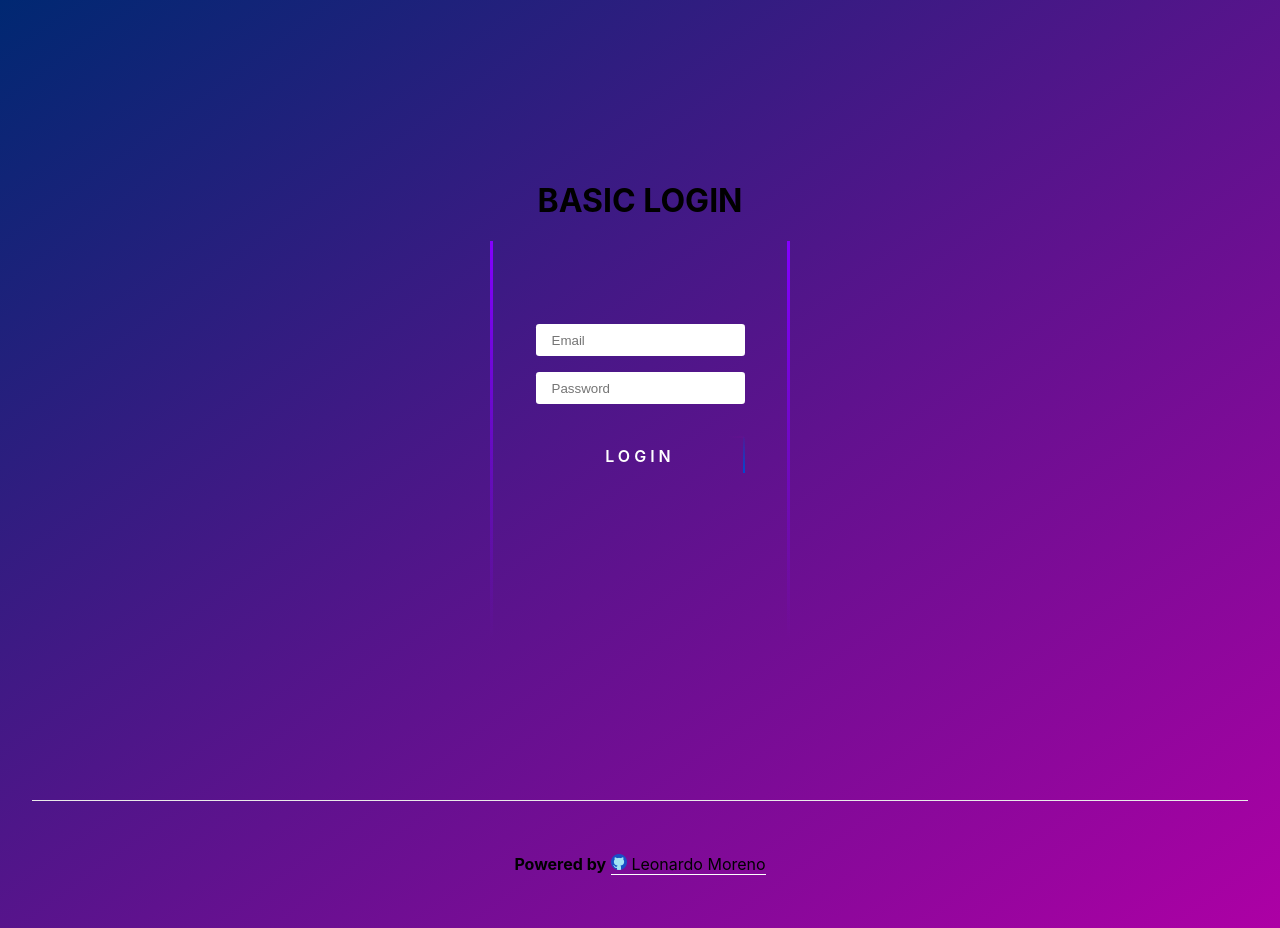
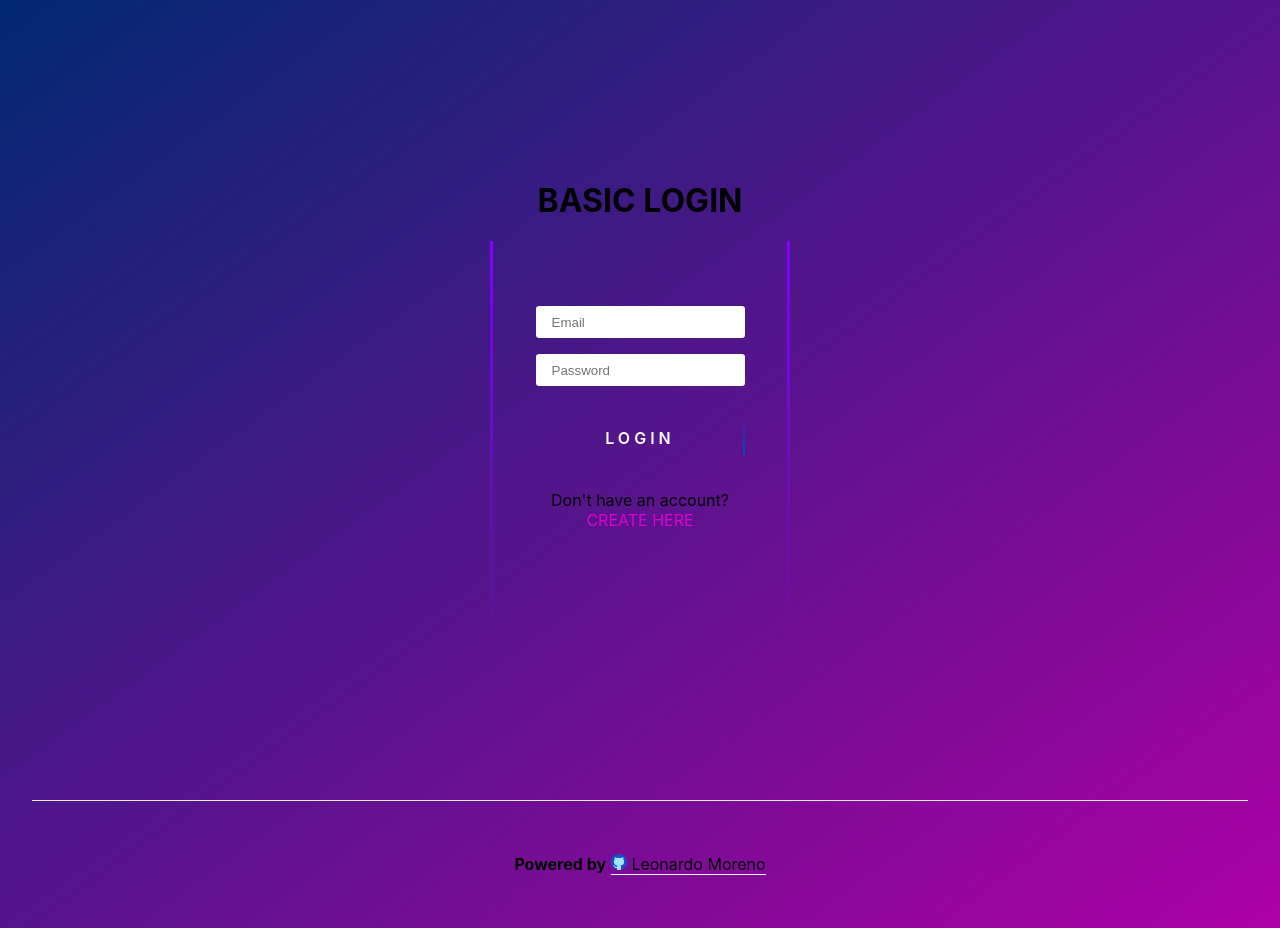
Before and after one commit to leomoreno8/basic-login, a Next.js app in the folder frontend/: page / in a window 1280 px wide. Built offline with nearby package versions, Linux system fonts and the light colour scheme.

Commit message:
"Dont have an account?"

```diff
--- a/frontend/src/components/Login/index.tsx
+++ b/frontend/src/components/Login/index.tsx
@@ -82,7 +82,14 @@ export default function Login() {
 
               </Form>
           </Formik>
+          <div className={styles.create_account}>
+            <span>Don't have an account?</span>
+            <Link href="/singup">
+              <span className={styles.create_account_link}>CREATE HERE</span>
+            </Link>
+          </div>
         </div>
+
         <ToastContainer
             position="bottom-center"
             autoClose={5000}
--- a/frontend/src/components/Login/styles.module.scss
+++ b/frontend/src/components/Login/styles.module.scss
@@ -71,3 +71,13 @@
     color: $white;
     font-size: 1rem;
 }
+
+.create_account {
+    display: flex;
+    flex-direction: column;
+    margin-top: 2rem;
+}
+
+.create_account_link{
+    color: $purple
+}
--- a/frontend/src/components/ShadowButton/index.tsx
+++ b/frontend/src/components/ShadowButton/index.tsx
@@ -9,13 +9,13 @@ export default function ShadowButton(props: ShadowButton) {
     return (
       // SHADOW BUTTON CONTAINER
       <div className={styles.login_container}>
-            <button>
+            <section>
                 <span></span>
                 <span></span>
                 <span></span>
                 <span></span>
                 {props.text}
-            </button>
+            </section>
       </div>
     );
 }
--- a/frontend/src/components/ShadowButton/styles.module.scss
+++ b/frontend/src/components/ShadowButton/styles.module.scss
@@ -14,7 +14,7 @@
     font-size: 0.8rem;
 }
 
-.login_container button {
+.login_container section {
     color: $white;
     background-color: transparent;
     border: none;
@@ -23,7 +23,7 @@
     font-weight: 600;
 }
 
-  .login_container button span:nth-child(4) {
+  .login_container section span:nth-child(4) {
     bottom: -100%;
     left: 0;
     width: 2px;
@@ -33,7 +33,7 @@
     animation-delay: .75s
   }
 
-  .login_container button {
+  .login_container section {
     position: relative;
     display: inline-block;
     padding: 10px 20px;
@@ -47,19 +47,20 @@
     width: 100%;
   }
 
-  .login_container button:hover {
+  .login_container section:hover {
     background: $purple;
     color: $white;
     border-radius: 5px;
-    box-shadow: 0 0 5px $purple,
+    box-shadow: 0 0 5px $purple;
+    cursor: pointer;
   }
 
-  .login_container button span {
+  .login_container section span {
     position: absolute;
     display: block;
   }
 
-  .login_container button span:nth-child(1) {
+  .login_container section span:nth-child(1) {
     top: 0;
     left: -100%;
     width: 100%;
@@ -77,7 +78,7 @@
     }
   }
 
-  .login_container button span:nth-child(2) {
+  .login_container section span:nth-child(2) {
     top: -100%;
     right: 0;
     width: 2px;
@@ -96,7 +97,7 @@
     }
   }
 
-  .login_container button span:nth-child(3) {
+  .login_container section span:nth-child(3) {
     bottom: 0;
     right: -100%;
     width: 100%;
@@ -115,7 +116,7 @@
     }
   }
 
-  .login_container button span:nth-child(4) {
+  .login_container section span:nth-child(4) {
     bottom: -100%;
     left: 0;
     width: 2px;
```
